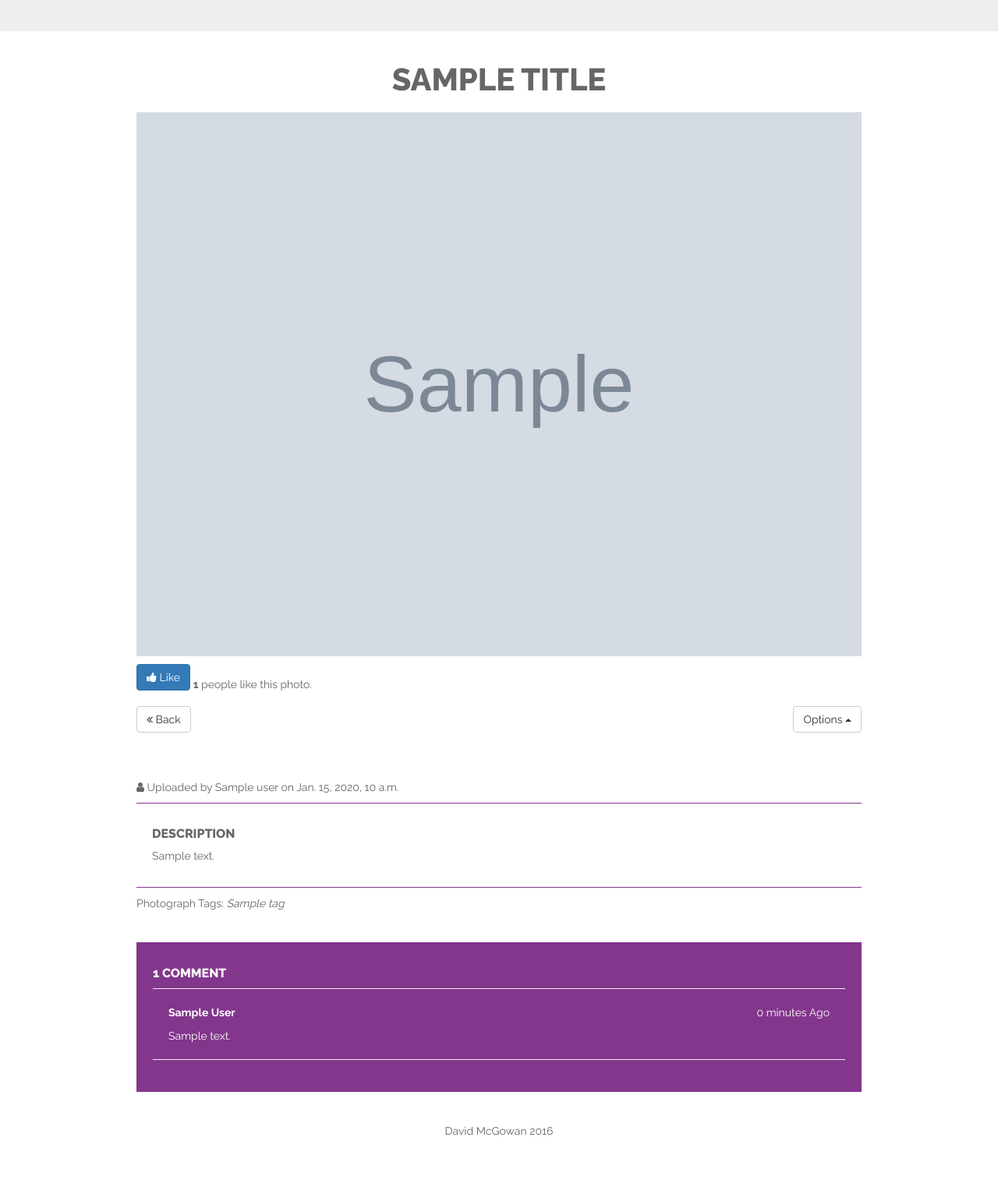
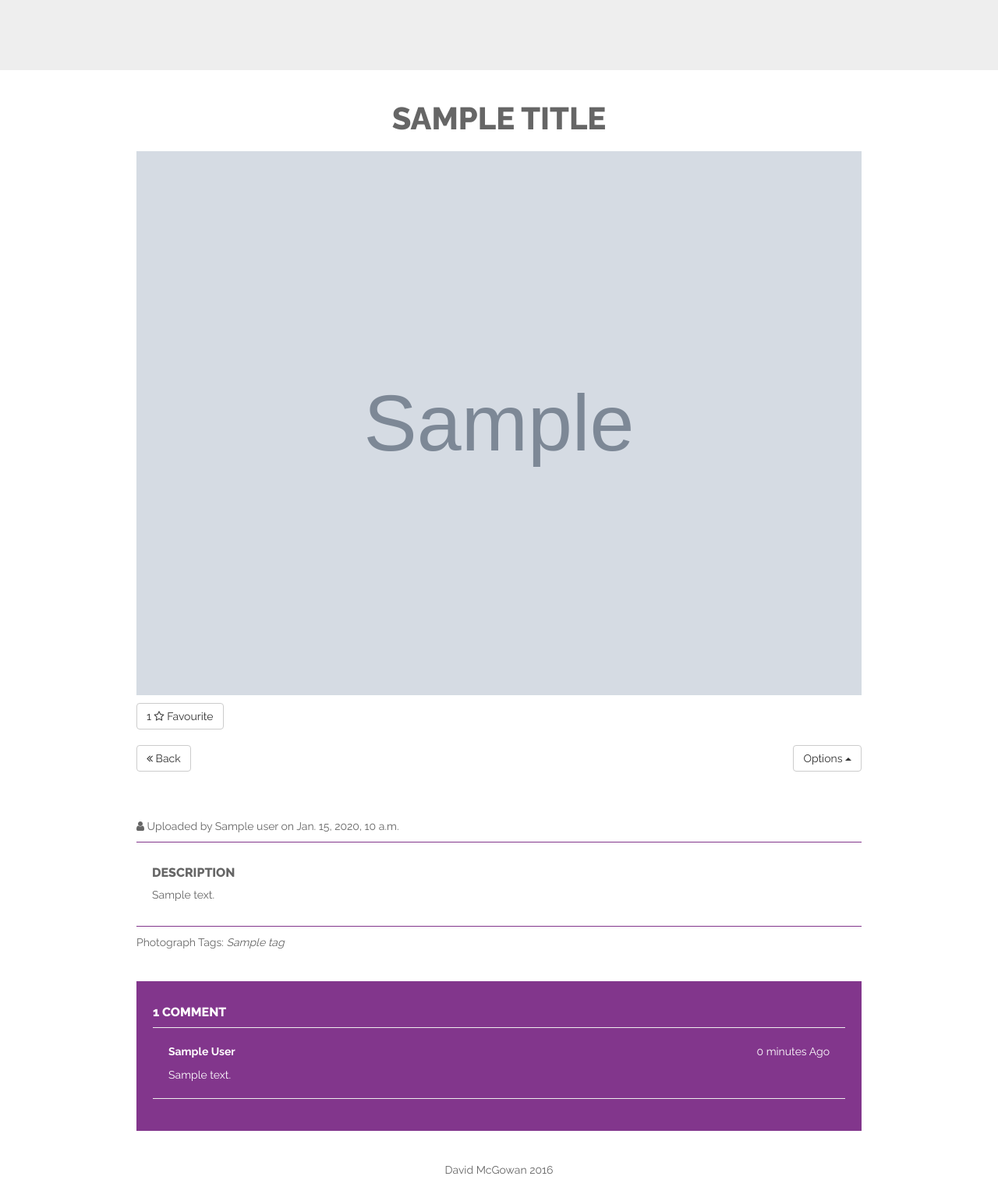
Before and after one commit to davidmcg1985/photozero-digitalocean, a Django app: template timeline/templates/photo_detail.html in a window 1280 px wide. Shown: the part 62-1603 px from the top of the page at 78% size. Before the commit the page ends 1519 px from the top, so only its background shows below. Run offline with Django 3.2, Linux system fonts and the light colour scheme; the template is opened without the code that fills it: most values are stand-ins (such as "Sample title", 1, 10 or a date in 2020); grey boxes marked "Sample" are stand-in pictures; parts of the project's set-up code (start-up, migrations or seed data) failed here and were passed over; some libraries are stand-ins or nearby versions.

Commit message:
updates to favourites button

```diff
--- a/timeline/templates/base.html
+++ b/timeline/templates/base.html
@@ -69,12 +69,6 @@
 
 	<nav class="navbar navbar-default navbar-fixed-top">
 		<div class="navbar-header">
-<!-- 		<p class="navbar-user">
-			{% if user.is_authenticated %}
-			<img src="{{ request.user.profile.profile_image_url }}"/>
-			<span style="margin-left:5px;">Hi, {{  user.username }}</span>
-			{% endif %}
-		</p> -->
 		<a href="{% url 'timeline:list' %}" class="navbar-brand">
 			<img src="{% static 'img/logo500x345.png' %}" alt="logo" class="img-responsive logo"/>&nbsp; PhotoZero
 		</a>
@@ -111,13 +105,28 @@
 		</div>
 	</nav>
 
-			{% include "messages_display.html" %}
+	{% include "messages_display.html" %}
 
-			{% block content %}
-			{% endblock content %}
+	<div class="space"></div> <!-- 40px Vertical Spacing -->
 
+	<div class="container">
+	    <div class="row">
+	        <div class="col-md-6 col-md-offset-3">
+	          	<div class="text-center">
+					<p>
+						{% if user.is_authenticated %}
+						Hi, <strong>{{  user.username }}</strong>
+						{% endif %}
+					</p>
+				</div>
+			</div>
+		</div>
+	</div>
 
-		<div class="space"></div> <!-- 40px Vertical Spacing -->
+	{% block content %}
+	{% endblock content %}
+
+	<div class="space"></div> <!-- 40px Vertical Spacing -->
 
 	<div id="footer">
 		<div class="container">
--- a/timeline/templates/photo_detail.html
+++ b/timeline/templates/photo_detail.html
@@ -41,13 +41,11 @@
 
 		<div class="row">
 			<div class="col-xs-12 text-left">
-<!-- 				<div class="fb-like" data-href="{{ request.build_absolute_uri }}" data-layout="button_count" data-action="like" data-show-faces="true" data-share="false"></div>
- -->			<button id="like" name="{{ instance.slug }}" class="btn btn-primary" type="button">
-    				<span class="fa fa-thumbs-up"></span> Like
+
+ 				<button id="like" name="{{ instance.slug }}" class="btn btn-default like-btn" type="button">
+ 					<span id="like_count">{{ instance.total_likes }}</span>
+    				<i class="fa fa-star-o fav-star"></i> Favourite
     			</button>
-    			<strong id="like_count">{{ instance.total_likes }}</strong> people like this photo.
-
-				<!-- <input type="button" id="like" name="{{ photo_slug }}" value="Like" /> -->
 
 			</div>
 		</div>
@@ -171,8 +169,16 @@
                data: {'slug': $(this).attr('name'), 'csrfmiddlewaretoken': '{{ csrf_token }}'},
                dataType: "json",
                success: function(response) {
-                      alert(response.message);
-                      alert('Company likes count is now ' + response.likes_count);
+                      // alert(response.message);
+                      // alert('Company likes count is now ' + response.likes_count);
+                      $("#like_count").text(response.likes_count);
+                      //$(".fav-star").removeClass("fa-star-o").addClass("fa-star").css("color", "gold");
+
+                      if (response.action == "liked") {
+                      	$(".fav-star").removeClass("fa-star-o").addClass("fa-star").css("color", "gold");
+                      } else {
+                      	$(".fav-star").removeClass("fa-star").addClass("fa-star-o").css("color", "black");
+                      }
                 },
                 error: function(rs, e) {
                        alert(rs.responseText);
```
Also changed, not shown: timeline/views.py (+13 -7 lines).
